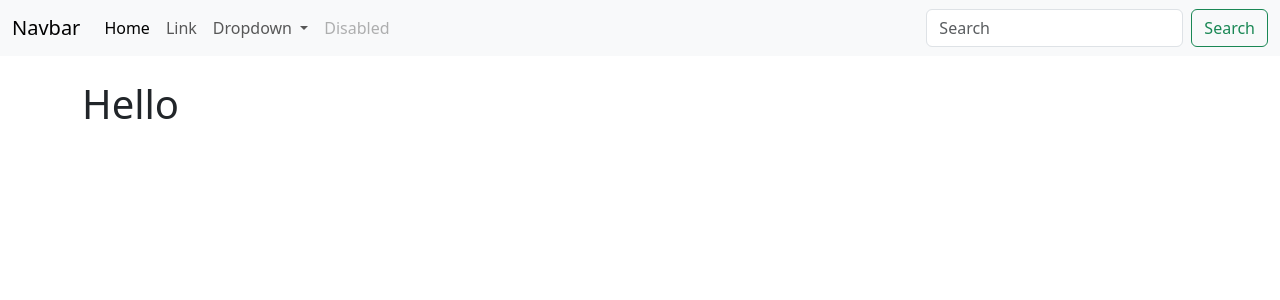
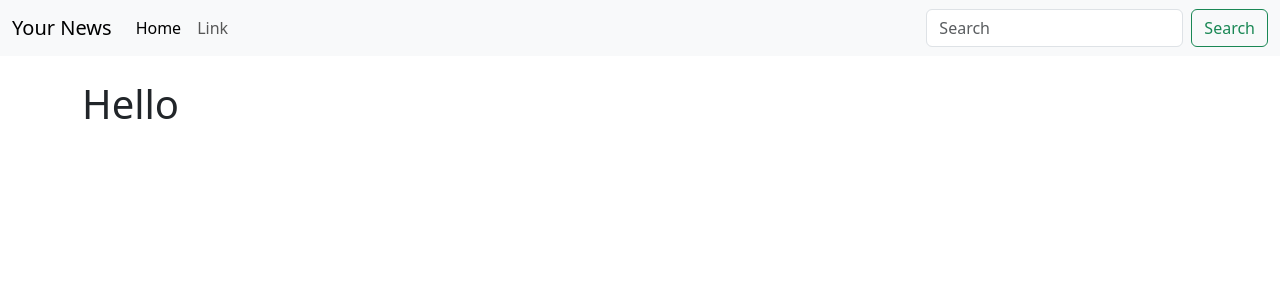
Before and after one commit to sacarr98/NewsStories, a Django app: page / in a window 1280 px wide. Shown: the top 300 px of the page. Run offline with Django 5.2, Linux system fonts and the light colour scheme.

Commit message:
createsuperuser

```diff
--- a/newsstories/settings.py
+++ b/newsstories/settings.py
@@ -90,6 +90,11 @@ DATABASES = {
     'default': dj_database_url.parse(os.environ.get("DATABASE_URL"))
 }
 
+CSRF_TRUSTED_ORIGINS = [
+    "https://*.gitpod.io",
+    "https://*.herokuapp.com"
+]
+
 # Password validation
 # https://docs.djangoproject.com/en/5.0/ref/settings/#auth-password-validators
 
--- a/yournews/templates/navbar.html
+++ b/yournews/templates/navbar.html
@@ -1,6 +1,6 @@
 <nav class="navbar navbar-expand-lg bg-body-tertiary">
     <div class="container-fluid">
-      <a class="navbar-brand" href="#">Navbar</a>
+      <a class="navbar-brand" href="{% url 'home' %}">Your News</a>
       <button class="navbar-toggler" type="button" data-bs-toggle="collapse" data-bs-target="#navbarSupportedContent" aria-controls="navbarSupportedContent" aria-expanded="false" aria-label="Toggle navigation">
         <span class="navbar-toggler-icon"></span>
       </button>
@@ -12,20 +12,6 @@
           <li class="nav-item">
             <a class="nav-link" href="#">Link</a>
           </li>
-          <li class="nav-item dropdown">
-            <a class="nav-link dropdown-toggle" href="#" role="button" data-bs-toggle="dropdown" aria-expanded="false">
-              Dropdown
-            </a>
-            <ul class="dropdown-menu">
-              <li><a class="dropdown-item" href="#">Action</a></li>
-              <li><a class="dropdown-item" href="#">Another action</a></li>
-              <li><hr class="dropdown-divider"></li>
-              <li><a class="dropdown-item" href="#">Something else here</a></li>
-            </ul>
-          </li>
-          <li class="nav-item">
-            <a class="nav-link disabled" aria-disabled="true">Disabled</a>
-          </li>
         </ul>
         <form class="d-flex" role="search">
           <input class="form-control me-2" type="search" placeholder="Search" aria-label="Search">
```
